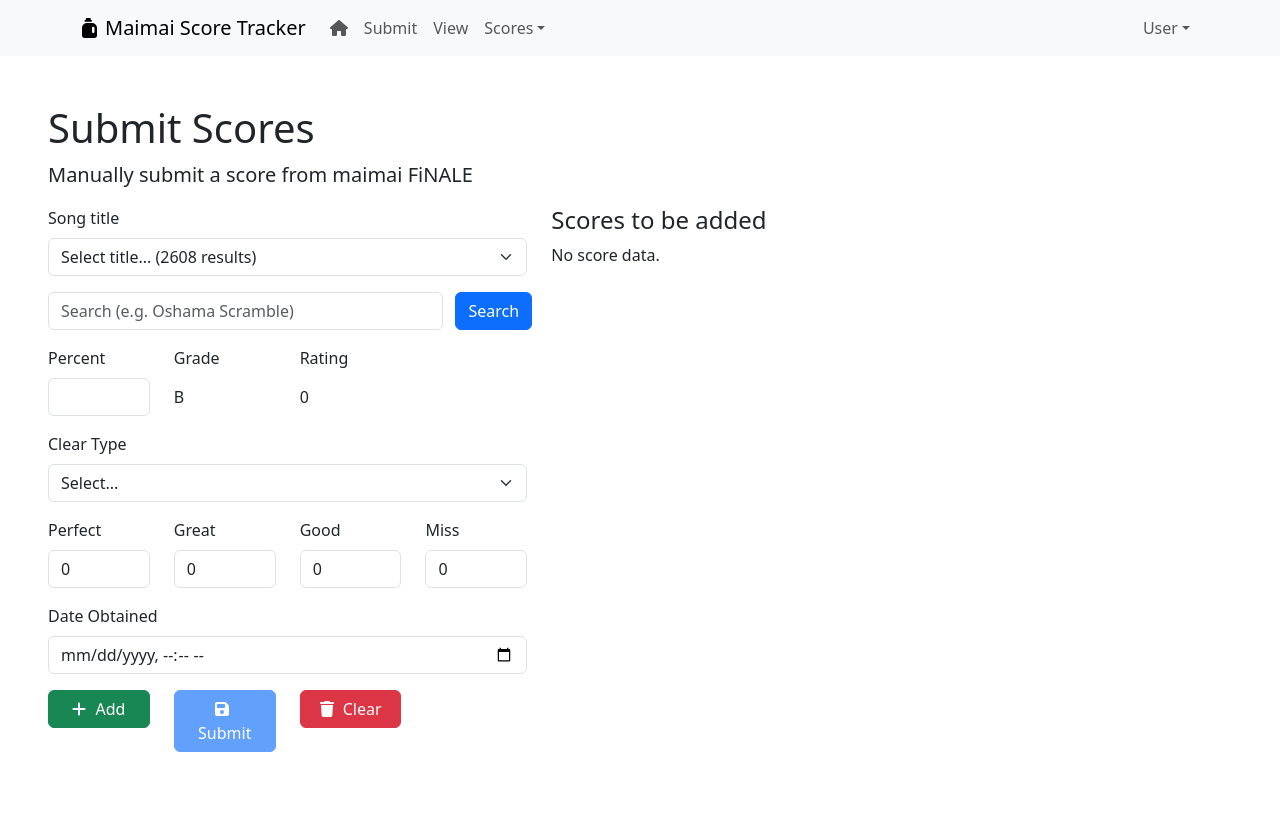
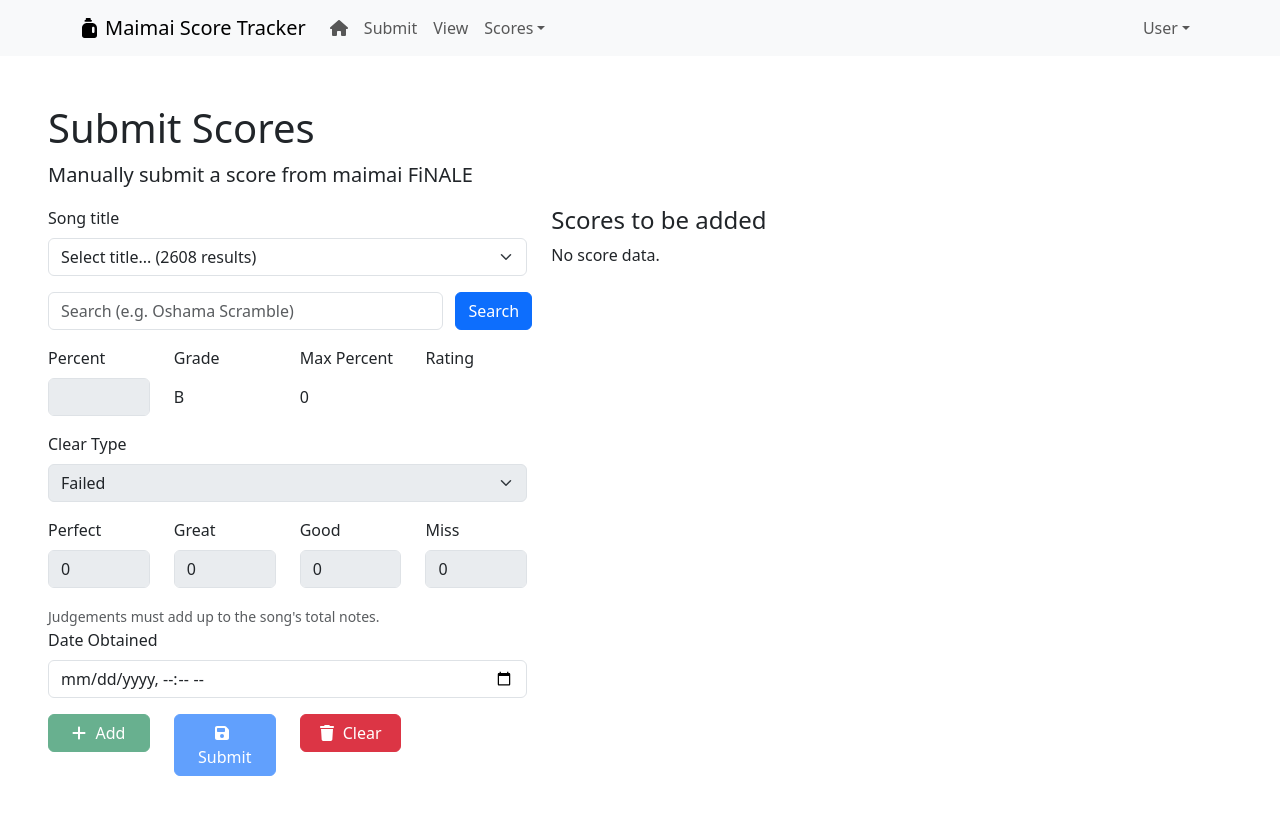
Before and after one commit to corndogit/maimai-score-tracker, a React (Vite) app: page /submit in a window 1280 px wide. Shown: the top 814 px of the page. Built offline with nearby package versions, Linux system fonts and the light colour scheme.

Commit message:
more form validation

```diff
--- /dev/null
+++ b/src/components/submit-score-page/submit-score-form/submit-score-form.css
@@ -0,0 +1,6 @@
+/* Disable number spinner/arrow */
+input::-webkit-outer-spin-button,
+input::-webkit-inner-spin-button {
+  -webkit-appearance: none;
+  margin: 0;
+}
--- a/src/components/submit-score-page/submit-score-form/submit-score-form.tsx
+++ b/src/components/submit-score-page/submit-score-form/submit-score-form.tsx
@@ -1,17 +1,45 @@
 import { faPlus, faSave, faTrash } from "@fortawesome/free-solid-svg-icons";
+import { FontAwesomeIcon } from "@fortawesome/react-fontawesome";
 import { DateTime } from "luxon";
-import { FontAwesomeIcon } from "@fortawesome/react-fontawesome";
 import { useState } from "react";
-import { Button, Col, Form, Row } from "react-bootstrap";
+import { Alert, Button, Col, Form, Row } from "react-bootstrap";
+import { MaimaiRate } from "rg-stats";
 import { useChartStore } from "../../../hooks/store";
 import { Chart } from "../../../models/chart";
 import { Judgements, ScoreData } from "../../../models/score";
-import { calculateGrade } from "../../../utils/score-tools";
-import { MaimaiRate } from "rg-stats";
+import { calculateGrade, calculateMaxScore } from "../../../utils/score-tools";
+import "./submit-score-form.css";
 
 interface ScoreFormProps {
   addToSubmitScores: (score: ScoreData) => void;
 }
+
+type ScoreFormValidation = {
+  isChartSelectedValid: boolean;
+  isPercentValid: boolean;
+  isClearTypeValid: boolean;
+  isJudgementsValid: boolean;
+  isDateObtainedValid: boolean;
+};
+
+const defaultValidation: ScoreFormValidation = {
+  isChartSelectedValid: false,
+  isPercentValid: false,
+  isClearTypeValid: true,
+  isJudgementsValid: false,
+  isDateObtainedValid: false,
+};
+
+const getInvalidFields = (fields: ScoreFormValidation): Array<String> => {
+  let invalidFields = [
+    !fields.isChartSelectedValid ? "Chart Selected" : "",
+    !fields.isPercentValid ? "Percent" : "",
+    !fields.isClearTypeValid ? "Clear Type" : "",
+    !fields.isJudgementsValid ? "Judgements" : "",
+    !fields.isDateObtainedValid ? "Date Obtained" : "",
+  ];
+  return invalidFields.filter((field) => field !== "");
+};
 
 export const SubmitScoreForm = ({ addToSubmitScores }: ScoreFormProps) => {
   const charts = useChartStore();
@@ -20,8 +48,8 @@
     charts.getAllCharts()
   );
   const [selectedChart, setSelectedChart] = useState<Chart>();
-  const [selectedChartKey, setSelectedChartKey] = useState<string>("");
   const [percent, setPercent] = useState<string>("");
+  const [maxPercent, setMaxPercent] = useState<string>("0");
   const [rate, setRate] = useState<number>(0);
   const [judgements, setJudgements] = useState<Judgements>({
     perfect: 0,
@@ -30,7 +58,10 @@
     miss: 0,
   });
   const [dateObtained, setDateObtained] = useState<string>("");
-  const [clearType, setClearType] = useState<string>("");
+  const [clearType, setClearType] = useState<string>("FAILED");
+  const [validated, setValidated] =
+    useState<ScoreFormValidation>(defaultValidation);
+  const [errorMessage, setErrorMessage] = useState<string>("");
 
   const handleSearch = (): void => {
     const filtered = charts.getAllCharts(searchField);
@@ -45,27 +76,108 @@
     return grade;
   };
 
-  const handlePercentChange = (value: string) => {
+  const handlePercentChange = (value: string): void => {
     setPercent(value);
-    setRate(
-      MaimaiRate.calculate(
-        percent ? parseFloat(percent) : 0,
-        104,
-        selectedChart ? selectedChart.chartConstant : 0
-      )
+    setValidated({
+      ...validated,
+      isPercentValid: isValidPercent(value),
+    });
+    if (selectedChart && isValidPercent(value) && value) {
+      setRate(
+        MaimaiRate.calculate(
+          parseFloat(value),
+          parseFloat(maxPercent),
+          selectedChart.chartConstant
+        )
+      );
+    } else {
+      setRate(0);
+    }
+  };
+
+  const handleJudgementChange = (
+    value: string,
+    judgementType: string
+  ): void => {
+    let newJudgements = judgements;
+    newJudgements[judgementType as keyof Judgements] = value
+      ? parseInt(value)
+      : 0;
+    setJudgements(newJudgements);
+    validateJudgements(newJudgements);
+  };
+
+  const isValidPercent = (percent: string): boolean => {
+    const percentNumber = parseFloat(percent);
+    return (
+      !!percentNumber &&
+      percentNumber > 0 &&
+      percentNumber <= parseFloat(maxPercent)
     );
   };
 
-  const handleAddScore = () => {
-    console.log(selectedChart, clearType);
-    if (!selectedChart || !clearType || !dateObtained) {
+  const validateJudgements = (judgements: Judgements): void => {
+    const totalJudgements =
+      judgements.perfect + judgements.great + judgements.good + judgements.miss;
+    setValidated({
+      ...validated,
+      isJudgementsValid: totalJudgements === selectedChart?.notes,
+    });
+  };
+
+  const validateClearType = (
+    clearType: string,
+    judgements: Judgements
+  ): void => {
+    let valid = false;
+    if (!clearType || clearType === "Select...") {
+      valid = false;
+    } else if (clearType === "PLAYED" || clearType === "FAILED") {
+      valid = true;
+    } else if (clearType === "FULL COMBO") {
+      const totalMinusMisses =
+        judgements.perfect +
+        judgements.great +
+        judgements.good -
+        judgements.miss;
+      valid = totalMinusMisses === selectedChart?.notes;
+    } else {
+      valid =
+        judgements.perfect === selectedChart?.notes &&
+        judgements.great === 0 &&
+        judgements.good === 0 &&
+        judgements.miss === 0;
+    }
+    setValidated({ ...validated, isClearTypeValid: valid });
+  };
+
+  const isValidated = (): boolean => {
+    return (
+      Object.values(validated).filter((validation) => !validation).length === 0
+    );
+  };
+
+  const sumJudgements = (): number => {
+    return (
+      judgements.perfect + judgements.great + judgements.good + judgements.miss
+    );
+  };
+
+  const handleAddScore = (): void => {
+    if (!isValidated()) {
+      const invalidFields = getInvalidFields(validated);
+      setErrorMessage(
+        `The following fields contained ${
+          invalidFields.length
+        } errors: ${invalidFields.join(", ")}`
+      );
       return;
     }
     const score: ScoreData = {
-      identifier: selectedChart.id.toString(),
+      identifier: selectedChart!.id.toString(),
       matchType: "inGameID",
       lamp: clearType,
-      difficulty: selectedChart.difficulty,
+      difficulty: selectedChart!.difficulty,
       percent: percent ? parseFloat(percent) : 0,
       judgements: {
         perfect: judgements.perfect,
@@ -81,30 +193,42 @@
 
   const clearForm = () => {
     setSelectedChart(undefined);
-    setSelectedChartKey("");
+    setSearchField("");
+    setFilteredCharts(charts.getAllCharts());
     setPercent("");
+    setMaxPercent("0");
+    setRate(0);
     setJudgements({
       perfect: 0,
       great: 0,
       good: 0,
       miss: 0,
     });
-    setClearType("");
+    setClearType("FAILED");
+    setValidated(defaultValidation);
     setDateObtained("");
+    setErrorMessage("");
   };
 
   return (
-    <Form>
+    <Form noValidate onReset={clearForm}>
       <Form.Group className="mb-3">
         <Form.Label>Song title</Form.Label>
         <Row className="mb-3">
           <Col xs={12}>
             <Form.Select
               aria-label="Search results"
-              value={selectedChartKey}
+              required
               onChange={(e) => {
-                setSelectedChart(charts.getByKey(e.currentTarget.value));
-                setSelectedChartKey(e.currentTarget.value);
+                const chart = charts.getByKey(e.currentTarget.value);
+                setSelectedChart(chart);
+                if (chart) {
+                  setMaxPercent(calculateMaxScore(chart).toPrecision(5));
+                  setValidated({ ...validated, isChartSelectedValid: true });
+                } else {
+                  setMaxPercent("0");
+                  setValidated({ ...validated, isChartSelectedValid: false });
+                }
               }}
             >
               <option>
@@ -130,7 +254,7 @@
             />
           </Col>
           <Col xs={2} className="p-0">
-            <Button onClick={() => handleSearch()}>Search</Button>
+            <Button onClick={handleSearch}>Search</Button>
           </Col>
         </Row>
       </Form.Group>
@@ -144,7 +268,11 @@
             <Form.Control
               type="number"
               min={0}
+              max={maxPercent ? parseFloat(maxPercent) : 0}
               value={percent}
+              required
+              isInvalid={!!percent && !isValidPercent(percent)}
+              disabled={!selectedChart}
               onChange={(e) => {
                 handlePercentChange(e.currentTarget.value);
               }}
@@ -160,8 +288,18 @@
             />
           </Col>
           <Col md={3}>
+            <Form.Label>Max Percent</Form.Label>
+            <Form.Control plaintext readOnly value={maxPercent} />
+          </Col>
+          <Col md={3}>
             <Form.Label>Rating</Form.Label>
-            <Form.Control plaintext readOnly type="number" value={rate} />
+            <Form.Control
+              plaintext
+              readOnly
+              type="number"
+              value={rate}
+              hidden={!isValidPercent(percent)}
+            />
           </Col>
         </Row>
       </Form.Group>
@@ -169,13 +307,19 @@
         <Form.Label>Clear Type</Form.Label>
         <Form.Select
           aria-label="Clear Type"
+          required
+          isInvalid={
+            (clearType !== "PLAYED" || "FAILED") && !validated.isClearTypeValid
+          }
+          disabled={!selectedChart}
           onChange={(e) => {
-            setClearType(e.currentTarget.value);
+            const value = e.currentTarget.value;
+            setClearType(value);
+            validateClearType(value, judgements);
           }}
         >
-          <option>Select...</option>
+          <option value="FAILED">Failed</option>
           <option value="PLAYED">Played</option>
-          <option value="FAILED">Failed</option>
           <option value="FULL COMBO">Full Combo</option>
           <option value="ALL PERFECT">All Perfect</option>
           <option value="ALL PERFECT+">All Perfect+</option>
@@ -191,15 +335,11 @@
             <Form.Control
               type="number"
               min={0}
-              max={104}
               value={judgements.perfect}
+              disabled={!selectedChart}
+              isValid={validated.isJudgementsValid}
               onChange={(e) =>
-                setJudgements({
-                  ...judgements,
-                  perfect: e.currentTarget.value
-                    ? parseInt(e.currentTarget.value)
-                    : 0,
-                })
+                handleJudgementChange(e.currentTarget.value, "perfect")
               }
             />
           </Col>
@@ -209,13 +349,10 @@
               type="number"
               min={0}
               value={judgements.great}
+              disabled={!selectedChart}
+              isValid={validated.isJudgementsValid}
               onChange={(e) =>
-                setJudgements({
-                  ...judgements,
-                  great: e.currentTarget.value
-                    ? parseInt(e.currentTarget.value)
-                    : 0,
-                })
+                handleJudgementChange(e.currentTarget.value, "great")
               }
             />
           </Col>
@@ -225,13 +362,10 @@
               type="number"
               min={0}
               value={judgements.good}
+              disabled={!selectedChart}
+              isValid={validated.isJudgementsValid}
               onChange={(e) =>
-                setJudgements({
-                  ...judgements,
-                  good: e.currentTarget.value
-                    ? parseInt(e.currentTarget.value)
-                    : 0,
-                })
+                handleJudgementChange(e.currentTarget.value, "good")
               }
             />
           </Col>
@@ -241,31 +375,45 @@
               type="number"
               min={0}
               value={judgements.miss}
+              disabled={!selectedChart}
+              isValid={validated.isJudgementsValid}
               onChange={(e) =>
-                setJudgements({
-                  ...judgements,
-                  miss: e.currentTarget.value
-                    ? parseInt(e.currentTarget.value)
-                    : 0,
-                })
+                handleJudgementChange(e.currentTarget.value, "miss")
               }
             />
           </Col>
         </Row>
       </Form.Group>
+      <Form.Text id="notesHelper" muted>
+        Judgements must add up to the song's total notes.{" "}
+        {selectedChart &&
+          `(total notes: ${
+            selectedChart.notes
+          }, current total is ${sumJudgements()})`}
+      </Form.Text>
       <Form.Group className="mb-3" controlId="submitScoreForm.DateTimeField">
         <Form.Label>Date Obtained</Form.Label>
         <Form.Control
           type="datetime-local"
-          onChange={(e) => setDateObtained(e.currentTarget.value)}
+          required
+          onChange={(e) => {
+            const value = e.currentTarget.value;
+            setDateObtained(value);
+            setValidated({
+              ...validated,
+              isDateObtainedValid: !!value,
+            });
+          }}
         />
       </Form.Group>
       <Row className="justify-content-start">
         <Col sm={3} xs={12}>
           <Button
             variant="success"
+            type="button"
+            disabled={!isValidated()}
             className="w-100 mb-1"
-            onClick={() => handleAddScore()}
+            onClick={handleAddScore}
           >
             <FontAwesomeIcon icon={faPlus} /> Add
           </Button>
@@ -276,15 +424,12 @@
           </Button>
         </Col>
         <Col sm={3} xs={12}>
-          <Button
-            variant="danger"
-            className="w-100 mb-1"
-            onClick={() => clearForm()}
-          >
+          <Button variant="danger" type="reset" className="w-100 mb-1">
             <FontAwesomeIcon icon={faTrash} /> Clear
           </Button>
         </Col>
       </Row>
+      {errorMessage && <Alert variant="danger">{errorMessage}</Alert>}
     </Form>
   );
 };
```
